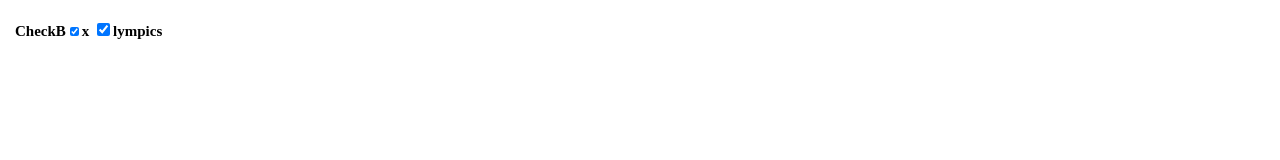
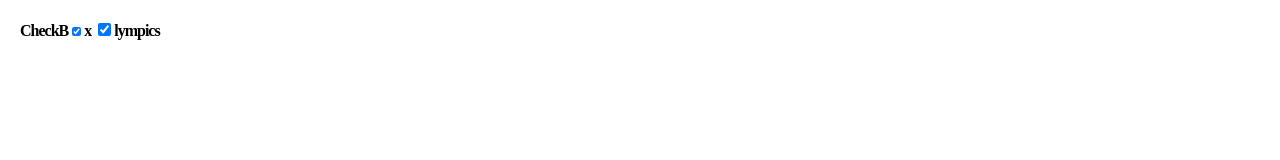
Before and after one commit to takeru0604twitter/CheckboxOlympics, a Nuxt app in the folder CheckboxOlympics/: page / in a window 1280 px wide. Shown: the top 160 px of the page. Built offline with nearby package versions, Linux system fonts and the light colour scheme.

Commit message:
Update index.vue

```diff
--- a/CheckboxOlympics/pages/index.vue
+++ b/CheckboxOlympics/pages/index.vue
@@ -68,11 +68,11 @@ body {
 }
 
 .a{
-  font-size: 15px;
+  font-size: 16px;
   font-weight: 600;
-  letter-spacing:0px;
+  letter-spacing:-1px;
   margin-top:20px;
-  margin-left: 15px;
+  margin-left: 20px;
 }
 
 .a1{
```
